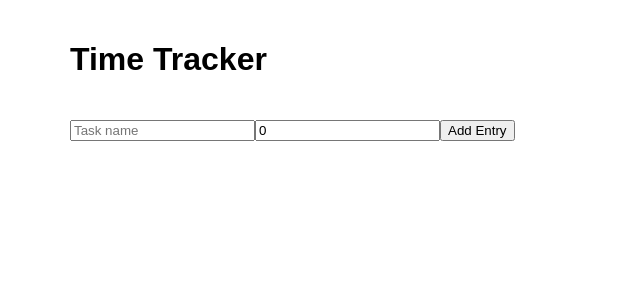
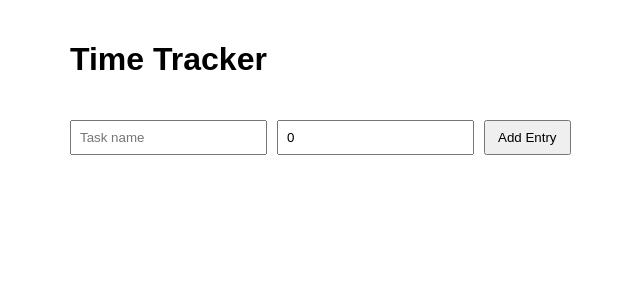
Before and after one commit to YandhileM/mini-time-tracker, a React (Create React App) app: page / in a window 1280 px wide. Shown: the top 300 px of the page, without its empty margins (170-810 px from the left). Built offline with nearby package versions, Linux system fonts and the light colour scheme.

Commit message:
add global styles for the from,input and buttons

```diff
--- a/src/styles.css
+++ b/src/styles.css
@@ -8,4 +8,18 @@
 .app {
   display: flex;
   flex-direction: column;
-    gap: 20px; }
+  gap: 20px;
+}
+form {
+  display: flex;
+  gap: 10px;
+}
+
+input {
+  padding: 8px;
+}
+
+button {
+  padding: 8px 12px;
+  cursor: pointer;
+}
```
Lines whose indentation alone changed are shown as unchanged.
